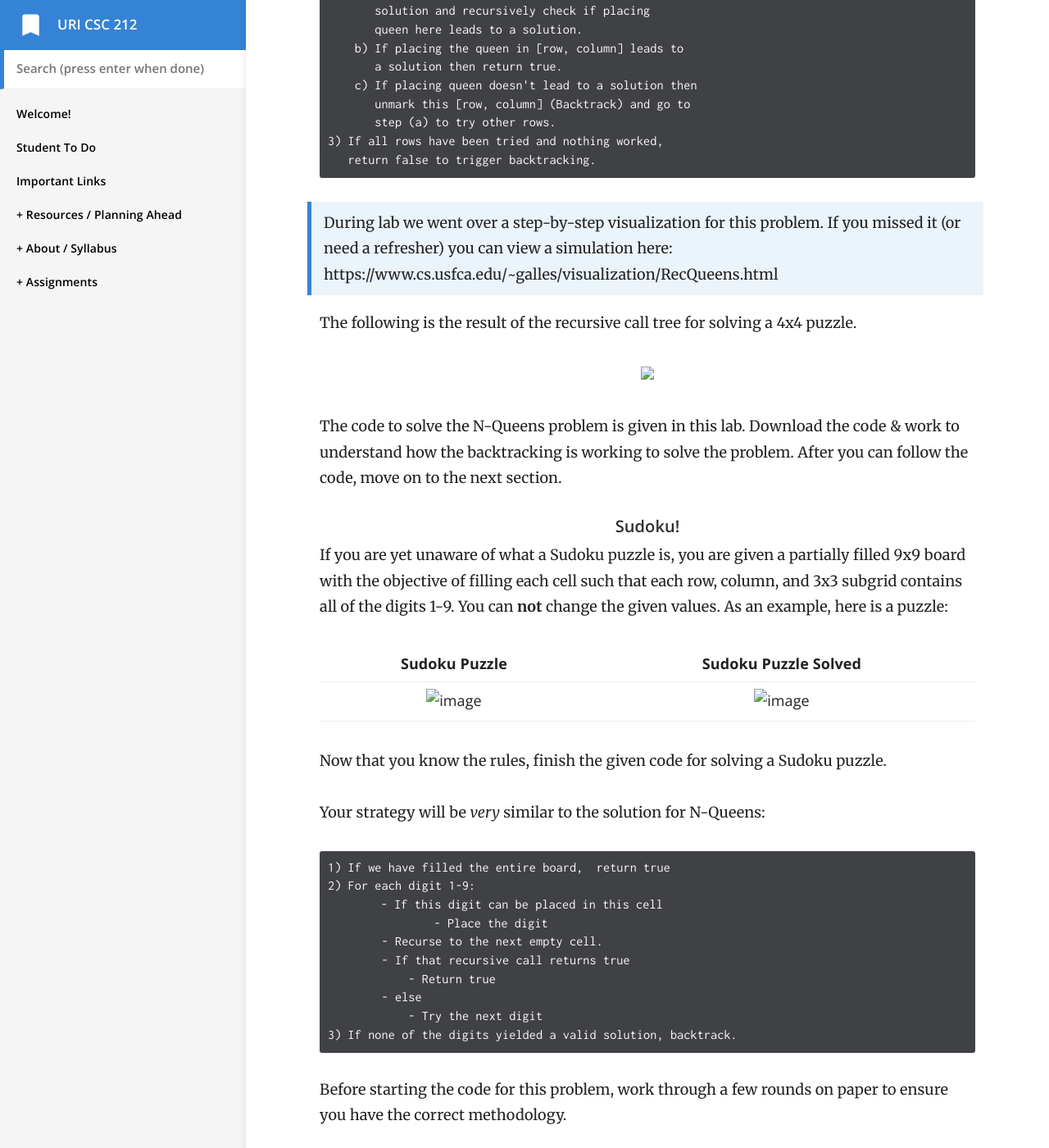
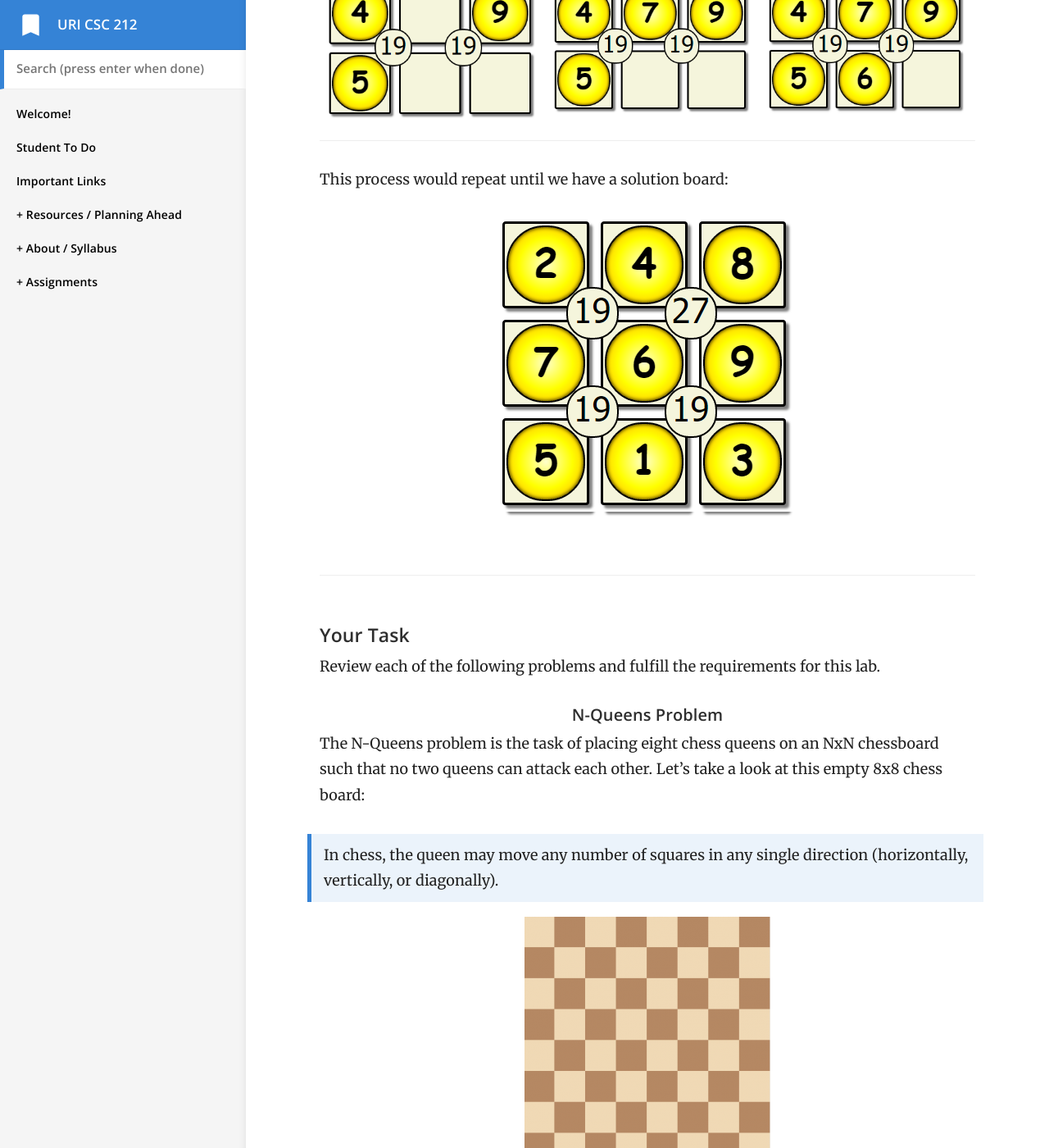
Before and after one commit to vcc-csc212/sp21-archive, a Jekyll site: the page built from _docs/labs/lab-07/lab-07.md, in a window 1280 px wide and 1400 px high, scrolled down 3186 px. Shown: the whole window at 82% size. Built offline with Jekyll 4.4.1, drawn with Linux system fonts in a browser that asks for light colours; some of the changed text lies outside the part shown.

Commit message:
lab 7 added

````diff
--- a/_docs/labs/lab-07/lab-07.md
+++ b/_docs/labs/lab-07/lab-07.md
@@ -33,14 +33,12 @@ Backtracking is a systemic method to iterate over all possible configurations of
 2.) If we run out of moves, return 'False' to backback to a previous stage of the problem
 ```
 
-This strategy can be applied to many problems, and as such represents a
-
 Let's take a look at an example; solving a game of Sujiko!
 
 The purpose of this game is to place the numbers 1-9 on the board such that the sum of the four numbers around a circle equal the number in a circle. How would you solve this puzzle?
 
 <p align="center">
-  <img src="/labs/images/sujiko/sujiko.png" />
+  <img src="/labs/lab-07/images/sujiko/sujiko.png" />
 </p>
 
 
@@ -57,46 +55,45 @@ Lets take a look at an algorithm:
 
 Lets try applying this algorithm to our board:
 
-| First Pass                                   | Second Pass                                   | Seventh Pass                                   |
-| -------------------------------------------- | --------------------------------------------- | ---------------------------------------------- |
-| ![image](/labs/images/sujiko/first_pass.png) | ![image](/labs/images/sujiko/second_pass.png) | ![image](/labs/images/sujiko/seventh_pass.png) |
+| First Pass | Second Pass | Seventh Pass |
+| --- | --- | --- |
+| ![image](/labs/lab-07/images/sujiko/first_pass.png) | ![image](/labs/lab-07/images/sujiko/second_pass.png) | ![image](/labs/lab-07/images/sujiko/seventh_pass.png) |
 
 We've hit our first dead end, & there are no more missing values to place. This solution is not correct, so we backtrack to the previous version of the board, and change the number that was placed.
 
-| Sixth Pass Revisited                                   | Sixth Pass Modified                                   | Seventh Pass Revisited                             |
-| ------------------------------------------------------ | ----------------------------------------------------- | -------------------------------------------------- |
-| ![image](/labs/images/sujiko/sixth_pass_revisited.png) | ![image](/labs/images/sujiko/sixth_pass_modified.png) | ![image](/labs/images/sujiko/new_seventh_pass.png) |
+| Sixth Pass Revisited | Sixth Pass Modified | Seventh Pass Revisited |
+| --- | --- | --- |
+| ![image](/labs/lab-07/images/sujiko/sixth_pass_revisited.png) | ![image](/labs/lab-07/images/sujiko/sixth_pass_modified.png) | ![image](/labs/lab-07/images/sujiko/new_seventh_pass.png) |
 
 This yields another dead end, so we would backtrack back to the 5th empty spot, and change the value there.
 
-| Fifth Pass Revisited                                   | New Fifth Pass                                   | New Sixth Pass                                   |
-| ------------------------------------------------------ | ------------------------------------------------ | ------------------------------------------------ |
-| ![image](/labs/images/sujiko/fifth_pass_revisited.png) | ![image](/labs/images/sujiko/new_fifth_pass.png) | ![image](/labs/images/sujiko/new_sixth_pass.png) |
+| Fifth Pass Revisited | New Fifth   | New Sixth Pass |
+| --- | --- | --- |
+| ![image](/labs/lab-07/images/sujiko/fifth_pass_revisited.png) | ![image](/labs/lab-07/images/sujiko/new_fifth_pass.png) | ![image](/labs/lab-07/images/sujiko/new_sixth_pass.png) |
 
 This process would repeat until we have a solution board:
 
 <p align="center">
-  <img src="/labs/images/sujiko/sujiko_solved.png" />
+  <img src="/labs/lab-07/images/sujiko/sujiko_solved.png" />
 </p>
-
-
 
 ---
 
 #### Your Task {#task}
 
-Review each of the following problems and fulfil the requirements for this lab
+Review each of the following problems and fulfill the requirements for this lab.
 
 ##### <center>N-Queens Problem</center>
 
 The N-Queens problem is the task of placing eight chess queens on an NxN chessboard such that no two queens can attack each other. Let's take a look at this empty 8x8 chess board:
 
+> In chess, the queen may move any number of squares in any single direction (horizontally, vertically, or diagonally).
+
 <p align="center">
-  <img src="/labs/images/chessboard.png" />
+  <img src="/labs/lab-07/images/chessboard.png" />
 </p>
 
-
-How would you solve the problem? Let's take a look at pseudocode for the strategy you would probably use.
+How would you solve the problem? Let's take a look at pseudocode for the strategy you could use.
 
 ```
 1) Start in the leftmost column
@@ -117,24 +114,30 @@ How would you solve the problem? Let's take a look at pseudocode for the strateg
    return false to trigger backtracking.
 ```
 
-> During lab we went over a step-by-step visualization for this problem. If you missed it (or need a refresher) you can view a simulation here: https://www.cs.usfca.edu/~galles/visualization/RecQueens.html
+> See this [online step-by-step visualization](https:/www.cs.usfca.edu/~galles/visualization/RecQueens.html) for this problem.
 
-The following is the result of the recursive call tree for solving a 4x4 puzzle.
+The following is the result of the recursive call tree for solving a 4x4 puzzle:
 
 <p align="center">
-  <img src="/labs/images/n-queens-4x4-solved.png" />
+  <img src="/labs/lab-07/images/n-queens-4x4-solved.png" />
 </p>
 
-The code to solve the N-Queens problem is given in this lab. Download the code & work to understand how the backtracking is working to solve the problem. After you can follow the code, move on to the next section.
+Download the code to solve the N-Queens problem and work to understand how the backtracking is working to solve the problem. After you can follow the code, move on to the next section.
+
+- [main.cpp](/labs/lab-07/N-Queens/main.cpp)
+- [n-queens.h](/labs/lab-07/N-Queens/n-queens.h)
+- [n-queens.cpp](/labs/lab-07/N-Queens/n-queens.cpp)
+
+---
 
 ##### <center>Sudoku!</center>
 
-If you are yet unaware of what a Sudoku puzzle is, you are given a partially filled 9x9 board with the objective of filling each cell such that each row, column, and 3x3 subgrid contains all of the digits 1-9. You can **not** change the given values. As an example, here is a puzzle:
+In Sudoku, you are given a partially filled 9x9 board with the objective of filling each cell such that each row, column, and 3x3 subgrid contains all of the digits 1-9. You can **not** change the given values. As an example, here is a puzzle:
 
 
 |              Sudoku Puzzle               |              Sudoku Puzzle Solved               |
 | :--------------------------------------: | :---------------------------------------------: |
-| ![image](/labs/images/sudoku_puzzle.png) | ![image](/labs/images/sudoku_puzzle_solved.png) |
+| ![image](/labs/lab-07/images/sudoku_puzzle.png) | ![image](/labs/lab-07/images/sudoku_puzzle_solved.png) |
 
 Now that you know the rules, finish the given code for solving a Sudoku puzzle.
 
@@ -155,7 +158,7 @@ Your strategy will be *very* similar to the solution for N-Queens:
 
 Before starting the code for this problem, work through a few rounds on paper to ensure you have the correct methodology.
 
-##### <center>Re-N-Queens: A different perspective{#nqueens2}</center>
+##### <center>Re-N-Queens: A different perspective </center> {#nqueens2}
 
 In the given solution for N-Queens, the puzzle is solved by changing the row a Queen is placed on in a given column.
 
@@ -163,13 +166,14 @@ Write a function that instead solves the puzzle by changing the column a Queen i
 
 In other words, instead of solving the puzzle left to right, solve it top to bottom.
 
-
 ---
 
 #### Requirements {#reqs}
+
 1. Comment the ```solve_rec()``` function in the solution to the N-Queens problem to show you fully understand the solution.
 2. Copy the ```solve_rec()``` function and modify it such that it solves the N-Queens problem as described in [Re-N-Queens: A different perspective](#nqueens2).
 3. Finish the Sudoku program using recursive backtracking.
+
 ---
 
 #### Handing in {#submit}
@@ -190,4 +194,4 @@ This assignment covers the **topic/nonnegot XXX** and your level of knowledge on
 
 ---
 
-Original assignment by [Dr. Marco Alvarez](https://homepage.cs.uri.edu/~malvarez/), used and modified with permission.
+Original assignment by [Dr. Marco Alvarez](https:/homepage.cs.uri.edu/~malvarez/), used and modified with permission.
````
Also changed, not shown: other parts of _docs/labs/lab-07/lab-07.md (+2 -2 lines), _docs/3-assignments/final.md (+1 -1 lines), todo.md (+1 -1 lines).
